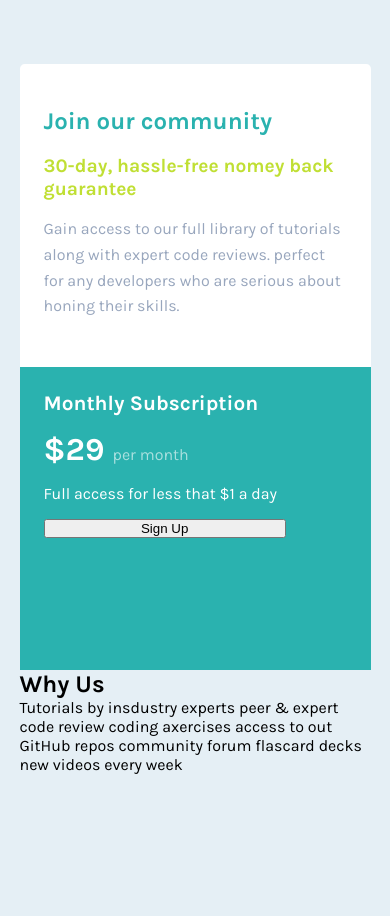
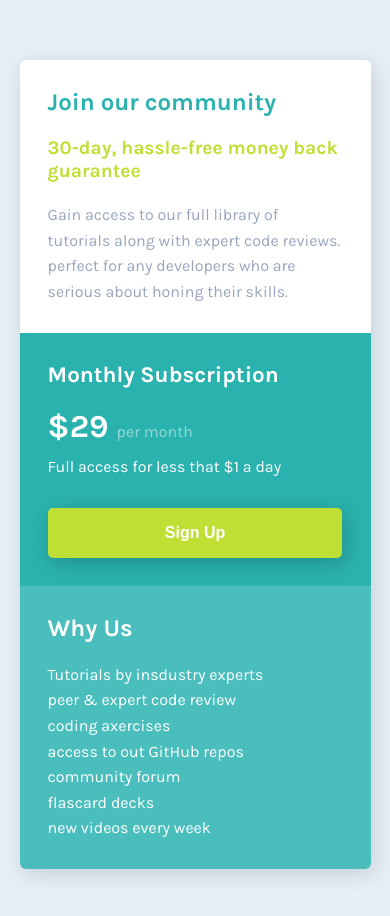
Before and after one commit to rafagavi44/Single-price-grid-component, a plain HTML site: page index.html in a window 390 px wide. Drawn offline with Linux system fonts and the light colour scheme.

Commit message:
responsive

```diff
--- a/index.html
+++ b/index.html
@@ -10,9 +10,7 @@
   <link rel="icon" type="image/png" sizes="32x32" href="./images/favicon-32x32.png">
   <link rel="stylesheet" href="style.css">
 
-
   <title>Frontend Mentor | Single Price Grid Component</title>
-
 
 </head>
 <body>
@@ -21,7 +19,7 @@
 
     <div class="box__community">
       <h1 class="community__tittle">Join our community</h1>
-      <h2 class="community__subtittle">30-day, hassle-free nomey back guarantee</h2>
+      <h2 class="community__subtittle">30-day, hassle-free money back guarantee</h2>
       <p class="community__paragraph">Gain access to our full library of tutorials along with expert code reviews.
         perfect for any developers who are serious about honing their skills.
       </p>
@@ -36,8 +34,8 @@
 
     <div class="box__whyus">
       <h2 class="whyus__tittle">Why Us</h2>
-      <p class="whyus__paragraph">Tutorials by insdustry experts peer & expert code review
-        coding axercises access to out GitHub repos community forum flascard decks new videos every week
+      <p class="whyus__paragraph">Tutorials by insdustry experts <br> peer & expert code review <br>
+        coding axercises <br> access to out GitHub repos <br> community forum <br> flascard decks <br> new videos every week
       </p>
     </div>
 
--- a/style.css
+++ b/style.css
@@ -19,71 +19,118 @@ body {
     background-color: var(--Light-Gray);
     font-family: 'Karla', sans-serif;
 }
-
 .container {
     min-height: 100vh;
     display: flex;
-    justify-content: center;
-    align-items: center;
-    margin: 4rem 0;
+    align-items:center;
+
 }
 
 .box {
     width: 90%;
-    max-width: 640px;
+    max-width: 650px;
+    margin: 60px auto;
     display: grid;
-    grid-template-columns: 1fr, 1fr;
-    grid-template-rows: repeat(3, 1fr);
-    font-size: 1rem;
+    border-radius: 7px;
+    box-shadow: 3px 5px 20px 0px rgba(76, 87, 94, 0.2);
+
 }
+.box__community,
+.box__subscription,
+.box__whyus {
+    padding: 8%;
+}
+
 .box__community {
     background-color: white;
-    padding: 1.2em 1.5em 3em;
-    border-top-left-radius: .3em;
-    border-top-right-radius: .3em;
+    border-top-left-radius: 6px;
+    border-top-right-radius: 6px;
 }
-.community__tittle {
+.community__tittle{
     color: var(--Cyan);
     font-size: 1.5em;
-    margin-top: 1em;
 }
 .community__subtittle {
     color: var(--Bright-Yellow);
     font-size: 1.2em;
-    margin-top: 1em;
+    margin-top: 20px;
 }
-.community__paragraph {
+.community__paragraph{
     color: var(--Grayish-Blue);
-    font-size: 1em;
-    margin-top: 1em;
     line-height: 1.6em;
+    margin-top: 20px;
 }
+/***************************************/
 
 .box__subscription {
     background-color: var(--Cyan);
     color: white;
-    padding: 1.5em;
 }
-.subscription__tittle {
-    font-size: 1.3em;
+.subscription__tittle{
+    font-size: 1.4em;
 }
 .subscription__price {
-    margin-top: .5em;
     font-size: 2em;
-
+    margin-top: 20px
 }
 .subscription__price span {
     font-size: 1rem;
+    color: rgba(255, 255, 255, .5);
     font-weight: 400;
-    color: rgba(255, 255, 255,.6);
-
 }
 .subscription__subtittle {
-    margin-top: 1em;
     font-weight: 400;
+    margin-top: 12px;
 }
 .subscription__botton {
-    margin: 1.2em auto;
-    text-align: center;
-    width: 80%;
+    border-style: none;
+    color: white;
+    background-color: var(--Bright-Yellow);
+    margin-top: 32px;
+    font-weight: 700;
+    font-size: 1em;
+    width: 100%;
+    padding: 16px 0;
+    border-radius: 5px;
+    box-shadow: 3px 5px 20px 0px rgba(0, 0, 0, 0.2);
+    cursor: pointer;
 }
+
+.box__whyus{
+    background-color: #4abebd;
+    color: white;
+    border-bottom-left-radius: 6px;
+    border-bottom-right-radius: 6px;
+}
+.whyus__paragraph {
+    font-size: 1em;
+    margin-top: 20px;
+    line-height: 1.6em;
+}
+/********************************/
+
+
+@media screen and (min-width: 650px){
+    .box {
+        grid-template-columns: 1fr 1fr;
+        grid-auto-rows: 1fr auto;
+    }
+    .box__community{
+        grid-column: 1/3;
+        grid-row: 1/2;
+        padding: 2.5rem;
+    }
+    .box__subscription {
+        grid-column: 1/2;
+        grid-row: 2/3;
+        padding: 2.5rem;
+        border-bottom-left-radius: 6px;
+    }
+    .box__whyus {
+        grid-column: 2/3;
+        grid-row: 2/3;
+        padding: 2.5rem;
+        border-bottom-left-radius: 0;
+        border-bottom-right-radius: 6px;
+    }
+}
```
